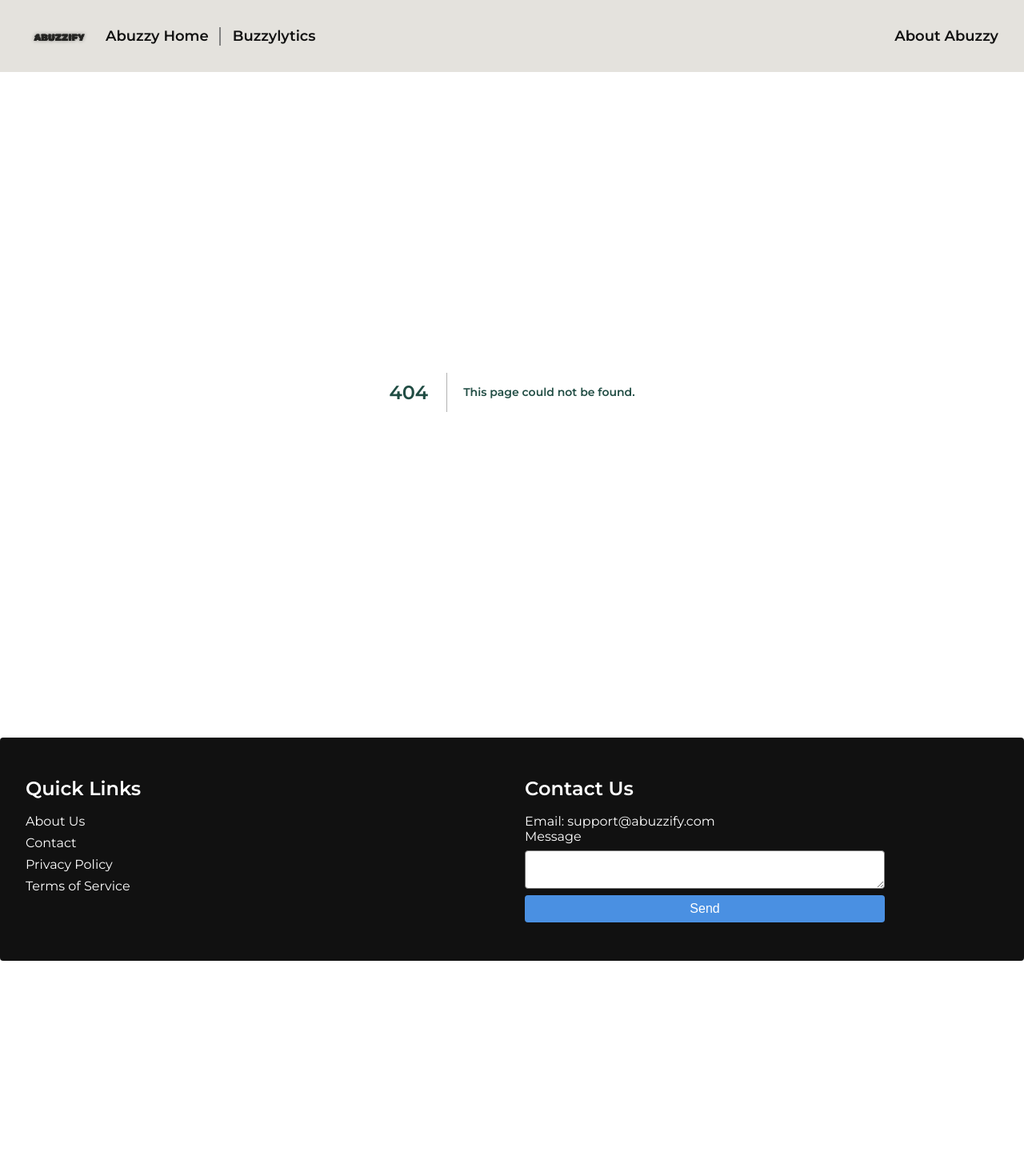
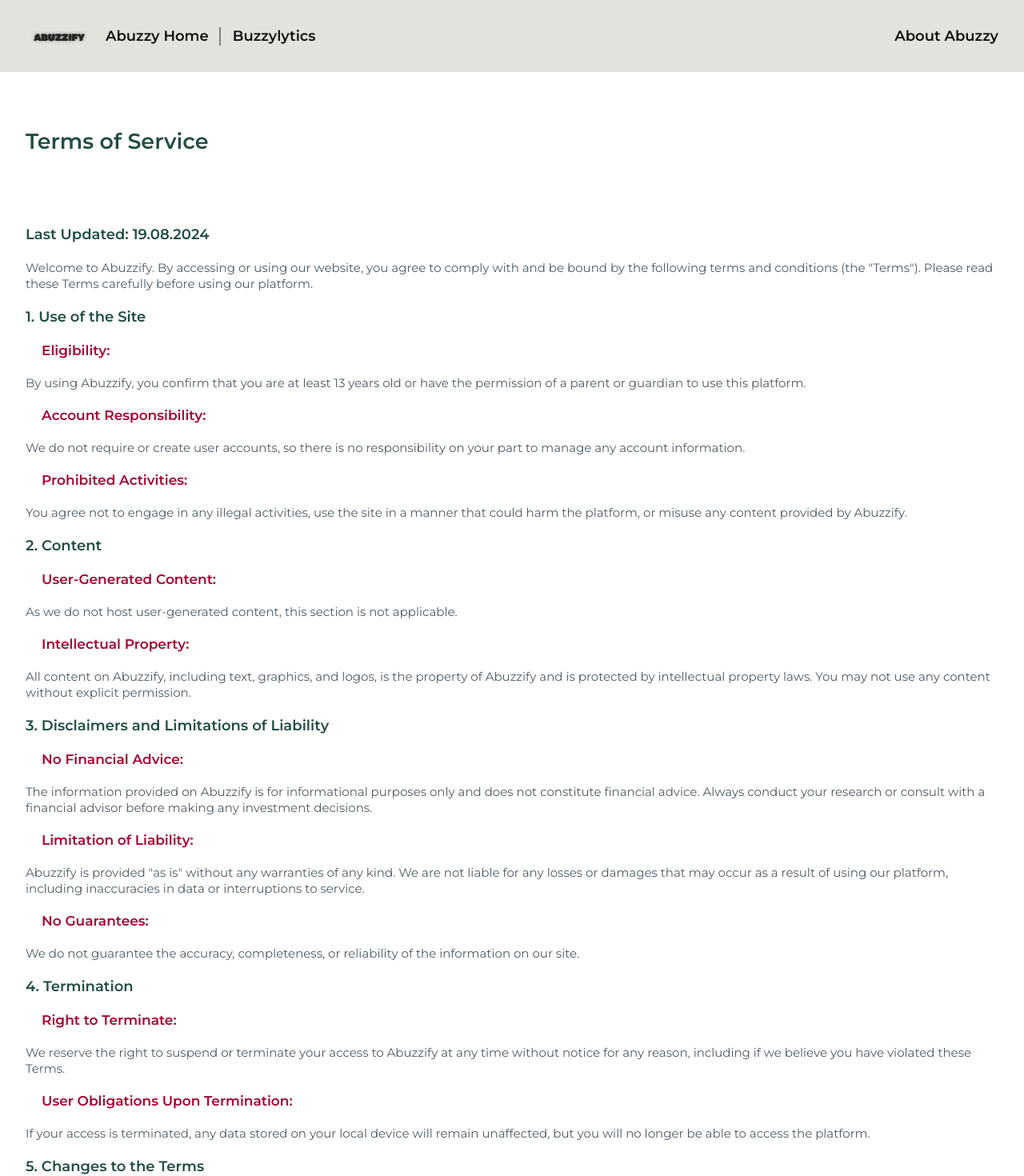
Before and after one commit to ArmandoHysaj/abuzzify, a Next.js app: page /terms in a window 1280 px wide. Before the commit this address had no page. Shown: the top 1470 px of the page at 80% size. Before the commit the page ends 1201 px from the top, so only its background shows below. Built offline with nearby package versions, Linux system fonts and the light colour scheme.

Commit message:
diff changes

```diff
--- a/src/app/about/about.scss
+++ b/src/app/about/about.scss
@@ -3,4 +3,7 @@
         display: block;
         margin: 10px 0;
     }
+    h3 {
+        margin: 20px 0;
+    }
 }
--- a/src/app/about/page.tsx
+++ b/src/app/about/page.tsx
@@ -6,18 +6,18 @@
     <div>
       <div className="header">
         <div className="header-title">
-          <h1>About Page</h1>
+          <h1>About Abuzzify</h1>
         </div>
       </div>
       <div className="about-page cp-text container">
-        <span className="cp-text--medium">About Us</span> Welcome to Abuziffy,
+        <h3>About Us</h3> Welcome to Abuziffy,
         your one-stop platform for cryptocurrency analysis, calculations, and
         news. Our mission is to empower crypto enthusiasts and investors with
         the tools and information they need to make informed decisions. Whether
         you&apos;re a seasoned trader or just starting, our platform provides
         comprehensive data on various cryptocurrencies, allows you to track your
         investments, and helps you stay updated with the latest news in the
-        crypto world. <span className="cp-text--medium"> Our Vision </span>We
+        crypto world. <h3> Our Vision </h3>We
         aim to simplify the complex world of cryptocurrencies and make it
         accessible to everyone. We believe in the power of blockchain technology
         and are dedicated to helping our users navigate this evolving landscape
--- a/src/app/globals.scss
+++ b/src/app/globals.scss
@@ -13,6 +13,10 @@
   font-family: "Montserrat-SemiBold";
   color: #214d44;
   margin: 0;
+}
+
+strong{
+  font-family: 'Montserrat-SemiBold';
 }
 
 html{
@@ -180,6 +184,16 @@
     justify-content: space-between;
     flex-wrap: wrap;
 
+    .quick-links{
+      display: flex;
+      flex-direction: column;
+      justify-content: center;
+      ul {
+        display: flex;
+        gap: 50px;
+      }
+    }
+
     .quick-links, .contact-info {
       flex: 1;
       min-width: 200px;
@@ -317,9 +331,20 @@
 }
 
 @media screen and (max-width: 640px) {
-
+footer .footer-content .quick-links{
+  display: block;
+  ul {
+    display: block;
+    li {
+      margin-bottom: 1.5rem;
+    }
+  }
+}
   .container{
     max-width: calc(100% - 16px);
     margin: 0 auto;
   }
+  main .header {
+    grid-template-columns: 100%;
   }
+  }
--- a/src/app/layout.tsx
+++ b/src/app/layout.tsx
@@ -16,13 +16,9 @@
         <footer>
           <div className="footer-content">
             <div className="quick-links">
-              <h2>Quick Links</h2>
               <ul>
                 <li>
                   <a href="/about">About Us</a>
-                </li>
-                <li>
-                  <a href="/contact">Contact</a>
                 </li>
                 <li>
                   <a href="/privacy">Privacy Policy</a>
@@ -30,16 +26,10 @@
                 <li>
                   <a href="/terms">Terms of Service</a>
                 </li>
+                <li>
+                  <a href="/contact">Contact Us</a>
+                </li>
               </ul>
-            </div>
-            <div className="contact-info">
-              <h2>Contact Us</h2>
-              <p>Email: support@abuzzify.com</p>
-              <form>
-                <label htmlFor="message">Message</label>
-                <textarea id="message" name="message"></textarea>
-                <button type="submit">Send</button>
-              </form>
             </div>
           </div>
         </footer>
--- /dev/null
+++ b/src/app/privacy/privacy.scss
@@ -0,0 +1,5 @@
+.privacy-policy{
+    h4 {
+        margin: 20px 0;
+    }
+}
--- /dev/null
+++ b/src/app/terms/page.tsx
@@ -0,0 +1,79 @@
+import "../terms/terms.scss";
+
+export default function Terms() {
+  return (
+    <div>
+      <div className="header">
+        <div className="header-title">
+          <h1>Terms of Service</h1>
+        </div>
+      </div>
+      <div className="terms-of-service cp-text container">
+<h4>Last Updated: 19.08.2024</h4>
+
+Welcome to Abuzzify. By accessing or using our website, you agree to comply with and be bound by the following terms and conditions (the "Terms"). Please read these Terms carefully before using our platform.
+
+<h4>
+1. Use of the Site
+
+</h4>
+<h5>Eligibility:</h5> By using Abuzzify, you confirm that you are at least 13 years old or have the permission of a parent or guardian to use this platform.
+<h5>Account Responsibility:</h5>
+ We do not require or create user accounts, so there is no responsibility on your part to manage any account information.
+ <h5>Prohibited Activities:</h5>
+
+ You agree not to engage in any illegal activities, use the site in a manner that could harm the platform, or misuse any content provided by Abuzzify.
+
+ <h4>
+ 2. Content
+
+
+</h4>
+<h5>User-Generated Content:</h5>
+
+ As we do not host user-generated content, this section is not applicable.
+<h5>Intellectual Property:</h5>
+
+ All content on Abuzzify, including text, graphics, and logos, is the property of Abuzzify and is protected by intellectual property laws. You may not use any content without explicit permission.
+
+ <h4>
+ 3. Disclaimers and Limitations of Liability
+
+
+
+</h4>
+<h5>No Financial Advice:</h5>
+
+ The information provided on Abuzzify is for informational purposes only and does not constitute financial advice. Always conduct your research or consult with a financial advisor before making any investment decisions.
+ <h5>Limitation of Liability:</h5>
+
+ Abuzzify is provided "as is" without any warranties of any kind. We are not liable for any losses or damages that may occur as a result of using our platform, including inaccuracies in data or interruptions to service.
+ <h5>No Guarantees:</h5>
+
+ We do not guarantee the accuracy, completeness, or reliability of the information on our site.
+
+ <h4>
+ 4. Termination
+
+</h4>
+<h5>Right to Terminate: </h5>
+
+We reserve the right to suspend or terminate your access to Abuzzify at any time without notice for any reason, including if we believe you have violated these Terms.
+<h5>User Obligations Upon Termination:</h5>
+
+ If your access is terminated, any data stored on your local device will remain unaffected, but you will no longer be able to access the platform.
+
+ <h4>
+ 5. Changes to the Terms
+
+</h4>
+
+We may update these Terms from time to time. Any changes will be posted on this page, and the "Last Updated" date will be revised accordingly. Your continued use of Abuzzify after any changes indicates your acceptance of the new terms.
+<h4>
+ 6. Contact Information
+</h4>
+ If you have any questions about these Terms, please contact me at: <strong>armandohysaj7@gmail.com</strong>
+    </div>
+    </div>
+  );
+}
--- /dev/null
+++ b/src/app/terms/terms.scss
@@ -0,0 +1,9 @@
+.terms-of-service{
+    h4 {
+        margin: 20px 0;
+    }
+    h5 {
+        margin: 20px;
+        color: #a70532;
+    }
+}
```
Also changed, not shown: src/app/components/home/HomePage.tsx (+7 -7 lines), src/app/contact/page.tsx (added, +17 -0 lines), src/app/privacy/page.tsx (added, +48 -0 lines), src/app/contact/contact.scss (added).
